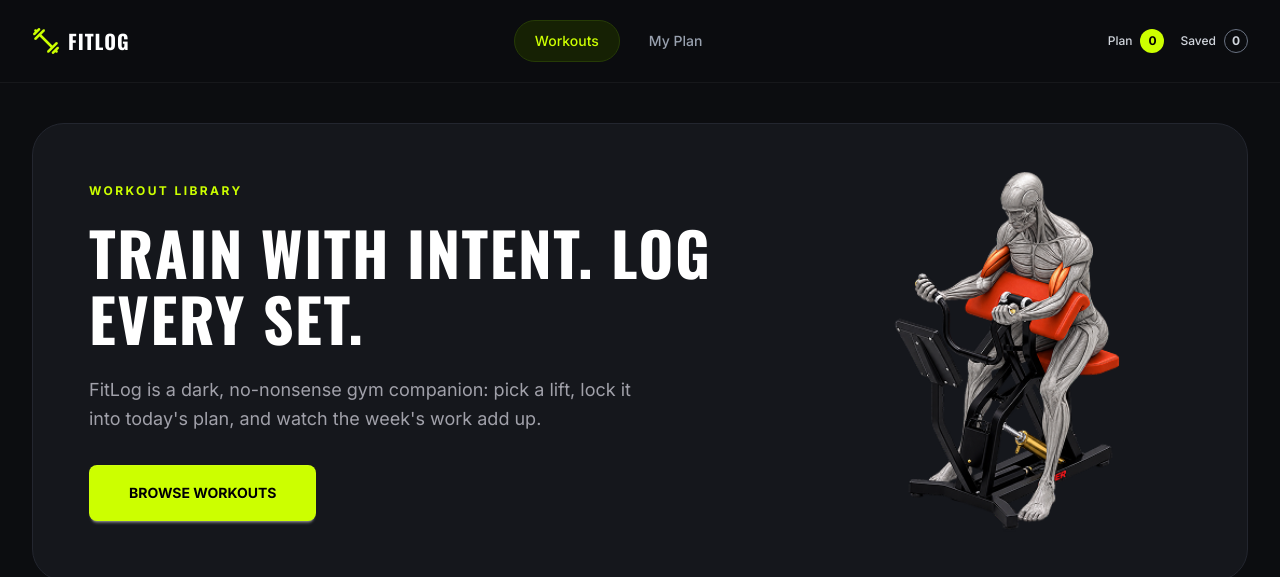
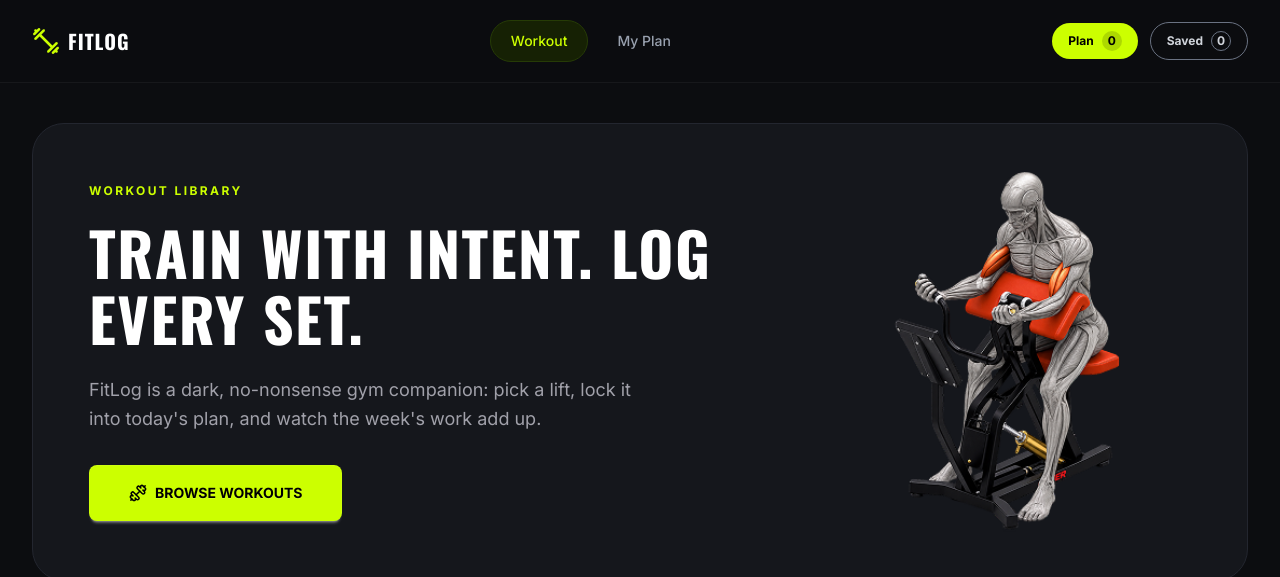
Before and after one commit to Md-Rifat-Al-Faisal/fit-log, a Next.js app: page / in a window 1280 px wide. Shown: the top 577 px of the page. Built offline with nearby package versions, Linux system fonts and the light colour scheme; no server answers.

Commit message:
added icon to hero browse workouts button, fixed navbar workout label

```diff
--- a/src/app/layout.tsx
+++ b/src/app/layout.tsx
@@ -20,8 +20,7 @@ export default function RootLayout({
   children: React.ReactNode;
 }>) {
   return (
-    <html lang="en" className="scroll-smooth">
-      <body className={`${inter.variable} ${oswald.variable} font-sans antialiased bg-[#111111] text-white flex flex-col min-h-screen`}>
+<html lang="en" className="scroll-smooth" data-scroll-behavior="smooth">      <body className={`${inter.variable} ${oswald.variable} font-sans antialiased bg-[#111111] text-white flex flex-col min-h-screen`}>
         <PlanProvider>
           <Navbar />
           <main className="grow">{children}</main>
--- a/src/app/workout/[id]/page.tsx
+++ b/src/app/workout/[id]/page.tsx
@@ -157,14 +157,14 @@ export default function WorkoutDetails({
             <h3 className="text-xl font-bold font-oswald text-white uppercase mb-4 tracking-wider">
               Instructions
             </h3>
-            <ul className="space-y-4">
+            <ol className="space-y-4">
               {workout.instructions.map((step, idx) => (
                 <li key={idx} className="flex gap-4 text-gray-300">
                   <span className="text-gray-500 font-bold">{idx + 1}.</span>
                   <span className="leading-relaxed">{step}</span>
                 </li>
               ))}
-            </ul>
+            </ol>
           </div>
 
           <div className="flex flex-col sm:flex-row gap-4 pt-4">
--- a/src/components/Hero.tsx
+++ b/src/components/Hero.tsx
@@ -1,4 +1,5 @@
 import Image from "next/image";
+import { Dumbbell } from "lucide-react";
 
 export default function HeroBanner() {
   return (
@@ -18,7 +19,8 @@ export default function HeroBanner() {
             FitLog is a dark, no-nonsense gym companion: pick a lift, lock it<br className="hidden lg:block" /> into today&apos;s plan, and watch the week&apos;s work add up.
           </p>
 
-          <a href="#library" className="btn bg-[#ccff00] hover:bg-[#b3e600] text-black font-bold border-none rounded-lg uppercase px-10 min-h-14 h-14 w-fit inline-flex text-sm">
+          <a href="#library" className="btn bg-[#ccff00] hover:bg-[#b3e600] text-black font-bold border-none rounded-lg uppercase px-10 min-h-14 h-14 w-fit inline-flex items-center gap-2 text-sm">
+            <Dumbbell size={18} />
             Browse Workouts
           </a>
         </div>
--- a/src/components/Navbar.tsx
+++ b/src/components/Navbar.tsx
@@ -28,7 +28,7 @@ export default function Navbar() {
             <ul tabIndex={0} className="menu menu-sm dropdown-content mt-3 z-1 p-2 shadow bg-[#15171c] rounded-box w-52 border border-[#23262f]">
               <li>
                 <Link href="/" className={pathname === "/" ? "text-[#ccff00] font-bold" : "text-white"}>
-                  Workouts
+                  Workout
                 </Link>
               </li>
               <li>
@@ -50,7 +50,7 @@ export default function Navbar() {
             href="/"
             className={`px-5 py-2.5 rounded-full transition ${pathname === "/" ? "bg-[#162104] border border-[#263b06] text-[#ccff00]" : "text-gray-400 hover:text-white border border-transparent"}`}
           >
-            Workouts
+            Workout
           </Link>
           <Link
             href="/my-plan"
@@ -60,16 +60,16 @@ export default function Navbar() {
           </Link>
         </div>
 
-        <div className="flex items-center gap-4 text-xs font-medium">
-          <Link href="/my-plan" className="flex items-center gap-2 text-gray-300 hover:text-white transition">
+        <div className="flex items-center gap-3 text-xs font-medium">
+          <Link href="/my-plan" className="flex items-center gap-2 bg-[#ccff00] hover:bg-[#b3e600] text-black font-bold px-4 py-2 rounded-full transition">
             Plan
-            <span className="bg-[#ccff00] text-black w-6 h-6 flex items-center justify-center rounded-full font-bold">
+            <span className="bg-black/15 text-black w-5 h-5 flex items-center justify-center rounded-full font-bold">
               {mounted ? plan.length : 0}
             </span>
           </Link>
-          <Link href="/my-plan" className="flex items-center gap-2 text-gray-300 hover:text-white transition">
+          <Link href="/my-plan" className="flex items-center gap-2 border border-gray-500 hover:border-white text-gray-300 hover:text-white font-bold px-4 py-2 rounded-full transition">
             Saved
-            <span className="border border-gray-500 w-6 h-6 flex items-center justify-center rounded-full font-bold">
+            <span className="border border-gray-500 w-5 h-5 flex items-center justify-center rounded-full font-bold">
               {mounted ? saved.length : 0}
             </span>
           </Link>
```
